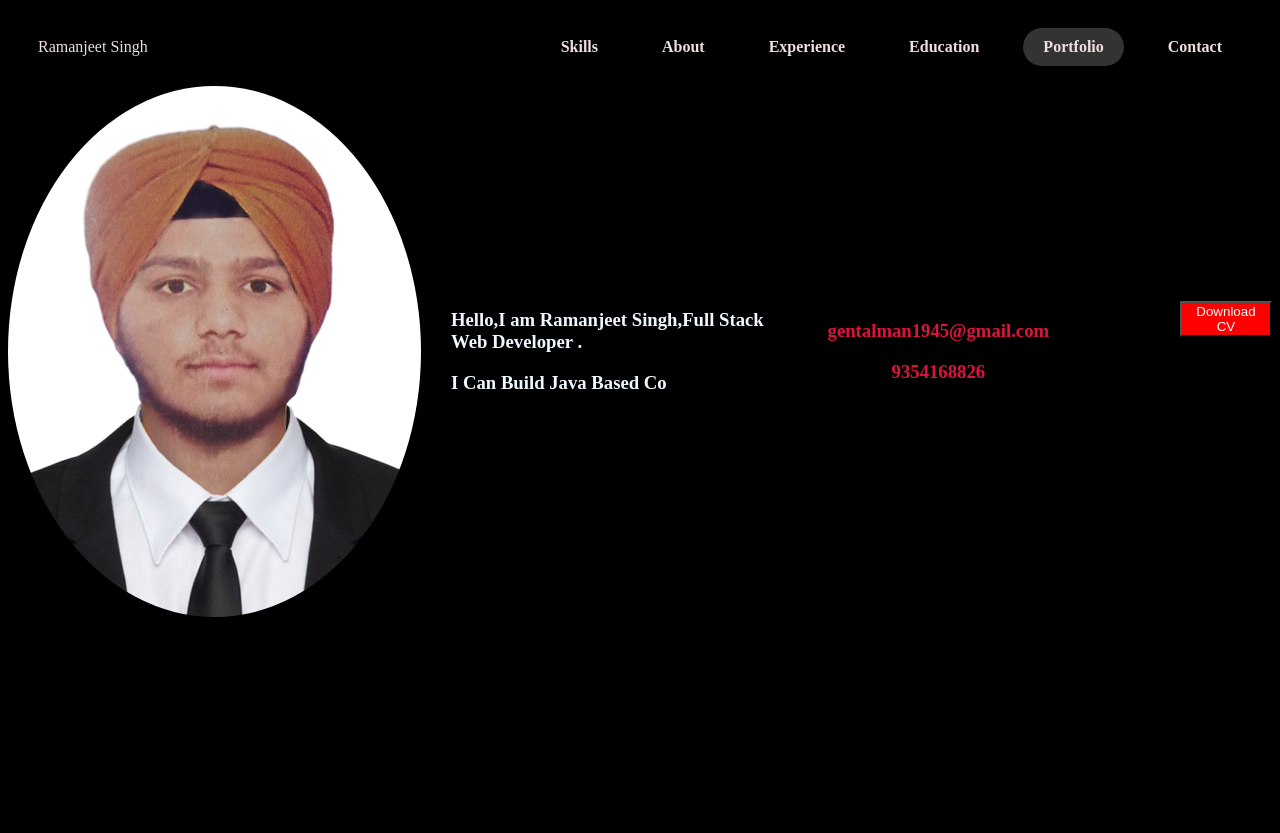
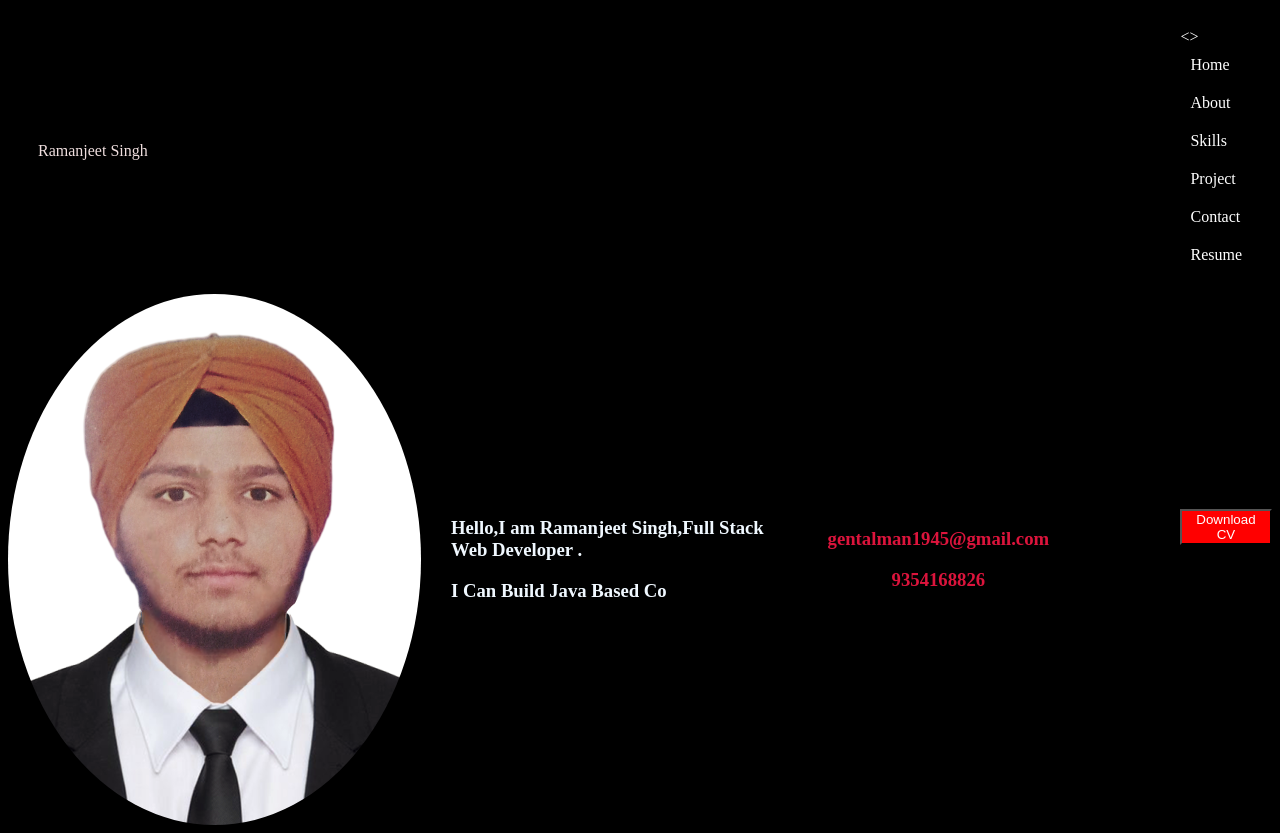
Before and after one commit to ramanjeet-code/ramanjeet.me, a plain HTML site: page index.html in a window 1280 px wide. Before the commit the page ends 800 px from the top, so only its background shows below. Drawn offline with Linux system fonts and the light colour scheme.

Commit message:
Update index.html

```diff
--- a/index.html
+++ b/index.html
@@ -18,13 +18,13 @@
           <li class="Resume"><a href="#">Ramanjeet Singh</a></li>
         </ul>
       </div>
-      <div class="nav-links">
-        <a href="">Skills</a>
-        <a href="">About</a>
-        <a href="">Experience</a>
-        <a href="">Education</a>
-        <a href="" class="active">Portfolio</a>
-        <a href="">Contact</a>
+      <div class="nav-menu">
+      <><a href="#">Home</a>
+                    <a href="#">About</a>
+                    <a href="#">Skills</a>
+                    <a href="#">Project</a>
+                    <a href="#">Contact</a>
+                    <a href="#">Resume </a>
       </div>
       <div class="overlay">
         <a href="javascript:void(0);" class="icon" onclick="myFunction()">
```
